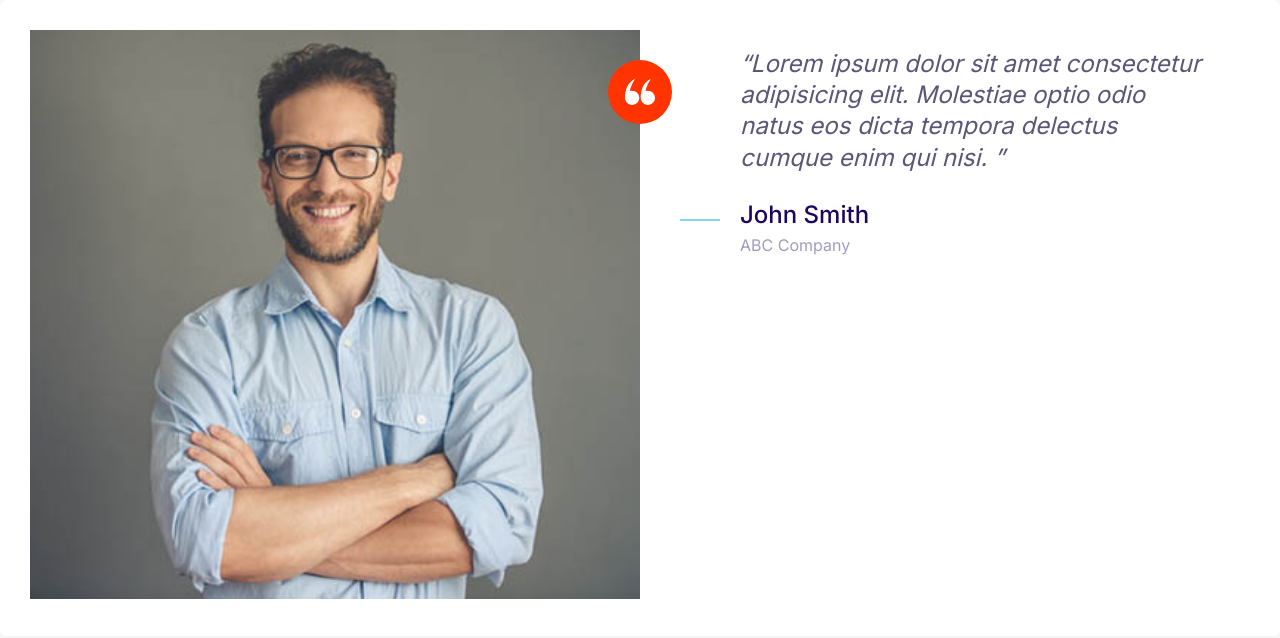
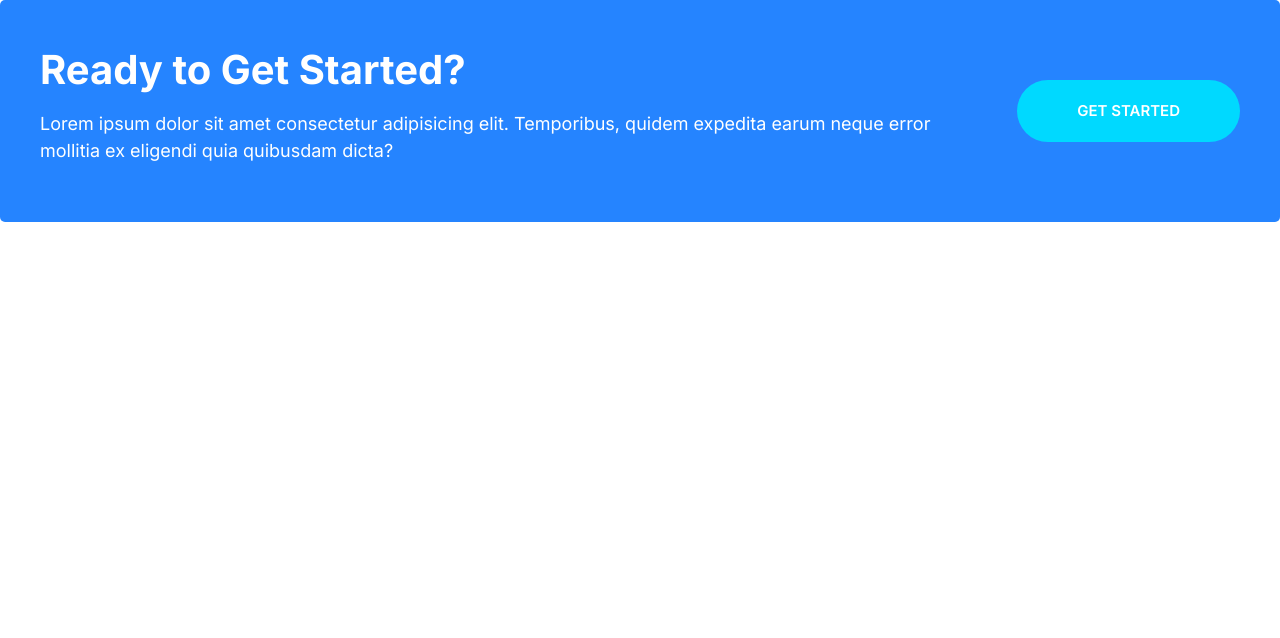
Before and after one commit to Turtles009/moshify_clone, a plain HTML site: page Moshify/index.html in a window 1280 px wide. Drawn offline with Linux system fonts and the light colour scheme.

Commit message:
Build the callout component

```diff
--- a/Moshify/css/style.css
+++ b/Moshify/css/style.css
@@ -203,6 +203,11 @@ a {
     text-transform: uppercase;
     cursor: pointer;
     white-space: nowrap;
+}
+
+.btn--stretched {
+    padding-left: 6rem;
+    padding-right: 6rem;
 }
 
 .btn--primary {
@@ -481,13 +486,70 @@ a {
 }
 
 @media screen and (min-width: 768px) {
+    .testimonial .grid--1x2 {
+        grid-template-columns: auto 1fr;
+    }
 
     .testimonial .quote__text,
     .testimonial .quote__author {
         font-size: 2.4rem;
     }
 
+    .testimonial .quote {
+        margin-bottom: 0;
+    }
+
+    .testimonial .quote__org {
+        margin-bottom: 0;
+    }
+
     .testimonial .quote__text {
         margin-left: 6rem;
     }
 }
+
+@media screen and (max-width: 768px) {
+    .testimonial.grid--1x2 {
+        grid-template-columns: auto;
+    }
+}
+
+/* Callouts */
+.callout {
+    padding: 4rem;
+    border-radius: 5px;
+}
+
+.callout--primary {
+    background: var(--color-primary);
+    color: #fff;
+}
+
+.callout .btn {
+    justify-self: center;
+    align-self: center;
+}
+
+.callout__heading {
+    margin-top: 0;
+    color: #fff;
+}
+
+.callout__content {
+    text-align: center;
+}
+
+@media screen and (min-width: 768px) {
+    .callout .grid--1x2 {
+        grid-template-columns: 1fr auto;
+    }
+
+    .callout .btn {
+        justify-self: start;
+        margin-left: 4rem;
+    }
+
+    .callout__content {
+        text-align: left;
+    }
+}
--- a/Moshify/index.html
+++ b/Moshify/index.html
@@ -16,35 +16,15 @@
 </head>
 
 <body>
-    <div class="card testimonial">
+    <div class="callout callout--primary">
         <div class="grid grid--1x2">
-            <div class="testimonial__img">
-                <img src="icons/testimonial.jpg" alt="A happy, smiling component">
-                <span class="icon-container icon-container--accent">
-                    <svg class="icon--small icon--white">
-                        <use xlink:href="icons/sprite.svg#quotes"></use>
-                    </svg>
-                </span>
+            <div class="callout__content">
+                <h2 class="callout__heading">Ready to Get Started?</h2>
+                <p>Lorem ipsum dolor sit amet consectetur adipisicing elit. Temporibus, quidem expedita earum neque
+                    error mollitia ex eligendi quia quibusdam dicta?
+                </p>
             </div>
-            <blockquote class="quote">
-                <p class="quote__text">Lorem ipsum dolor sit amet consectetur adipisicing elit. Molestiae optio odio
-                    natus eos
-                    dicta tempora delectus cumque enim qui nisi.
-                </p>
-                <footer>
-                    <div class="media">
-                        <div class="media__image">
-                            <svg class="icon icon--primary quote__line">
-                                <use xlink:href="icons/sprite.svg#line"></use>
-                            </svg>
-                        </div>
-                        <div class="media__body">
-                            <h3 class="media__title quote__author">John Smith</h3>
-                            <p class="quote__org">ABC Company</p>
-                        </div>
-                    </div>
-                </footer>
-            </blockquote>
+            <a href="#" class="btn btn--secondary btn--stretched">GET STARTED</a>
         </div>
     </div>
 </body>
```
Also changed, not shown: Moshify/components/callout.html (added, +11 -0 lines).
